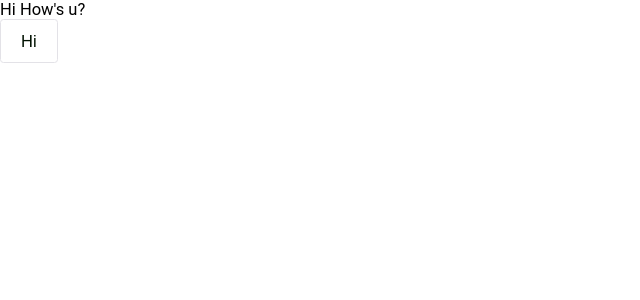
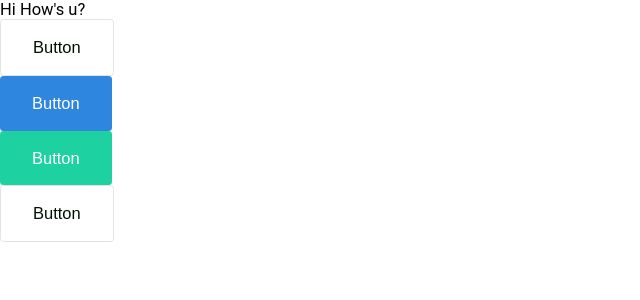
Before and after one commit to Matildevoldsen/Modular-SCSS-for-React, a React (Create React App) app: page / in a window 1280 px wide. Shown: the top 300 px of the page, without its empty margins (0-640 px from the left). Built offline with nearby package versions, Linux system fonts and the light colour scheme.

Commit message:
Modifier classes added to button.scss & changed sizes

```diff
--- a/scss/components/_buttons.scss
+++ b/scss/components/_buttons.scss
@@ -20,10 +20,30 @@
 
   line-height: 1.5;
   cursor: pointer;
-  padding: 0.5rem 2rem;
+  padding: 1.5rem 3.2rem;
   font-size: $font--size;
   min-height: 4.4rem;
   -webkit-border-radius: 0.35rem;
   -moz-border-radius: 0.35rem;
   border-radius: 0.35rem;
 }
+
+.btn--success {
+  background: #2e86de;
+  color: #fff;
+  border: none;
+}
+
+.btn--primary {
+  background: #1dd1a1;
+  color: #fff;
+  border: none;
+}
+
+.btn--danger {
+
+}
+
+.btn--warning {
+
+}
--- a/src/App.css
+++ b/src/App.css
@@ -33,11 +33,21 @@ body {
   user-select: none;
   line-height: 1.5;
   cursor: pointer;
-  padding: 0.5rem 2rem;
+  padding: 1.5rem 3.2rem;
   font-size: 1.65rem;
   min-height: 4.4rem;
   -webkit-border-radius: 0.35rem;
   -moz-border-radius: 0.35rem;
   border-radius: 0.35rem; }
 
+.btn--success {
+  background: #2e86de;
+  color: #fff;
+  border: none; }
+
+.btn--primary {
+  background: #1dd1a1;
+  color: #fff;
+  border: none; }
+
 /*# sourceMappingURL=app.css.map */
--- a/src/App.js
+++ b/src/App.js
@@ -1,12 +1,16 @@
 import React, {Component} from 'react';
 import './App.css';
+import Button from './Components/Button';
 
 class App extends Component {
     render() {
         return (
             <div className="App">
                 <p>Hi How's u?</p>
-                <button className="btn">Hi</button>
+                <Button bsClass="btn">Button</Button>
+                <Button bsClass="btn btn--success">Button</Button>
+                <Button bsClass="btn btn--primary">Button</Button>
+                <Button bsClass="btn">Button</Button>
             </div>
         );
     }
--- /dev/null
+++ b/src/Components/Button.js
@@ -0,0 +1,21 @@
+import React, {Component} from 'react';
+
+class Button extends Component {
+
+    constructor() {
+        super();
+    }
+
+    render() {
+        return (
+            <div>
+                <button
+                    name={this.props.btnName}
+                    className={this.props.bsClass}
+                >{this.props.children}</button>
+            </div>
+        );
+    }
+}
+
+export default Button;
```
Also changed, not shown: 2 other files (tests, documents, lock files or other folders).
